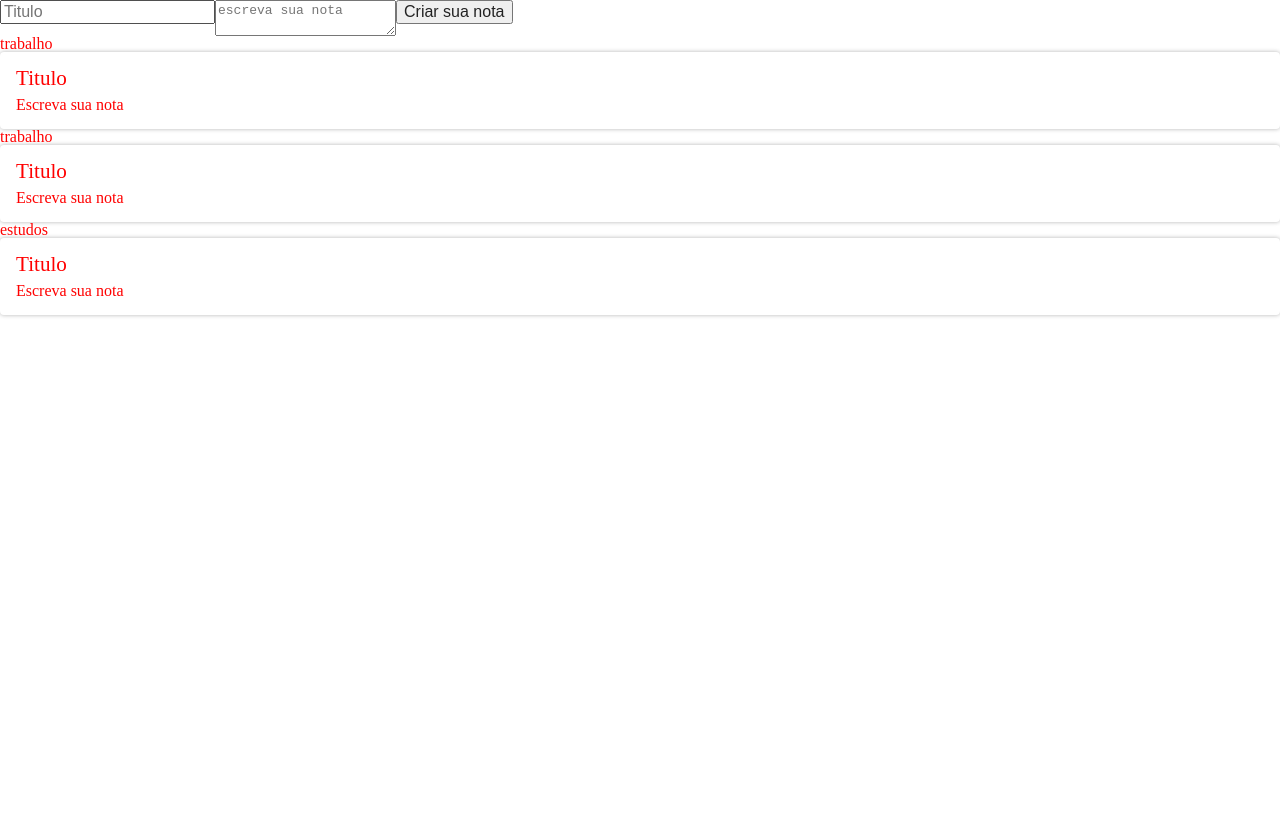
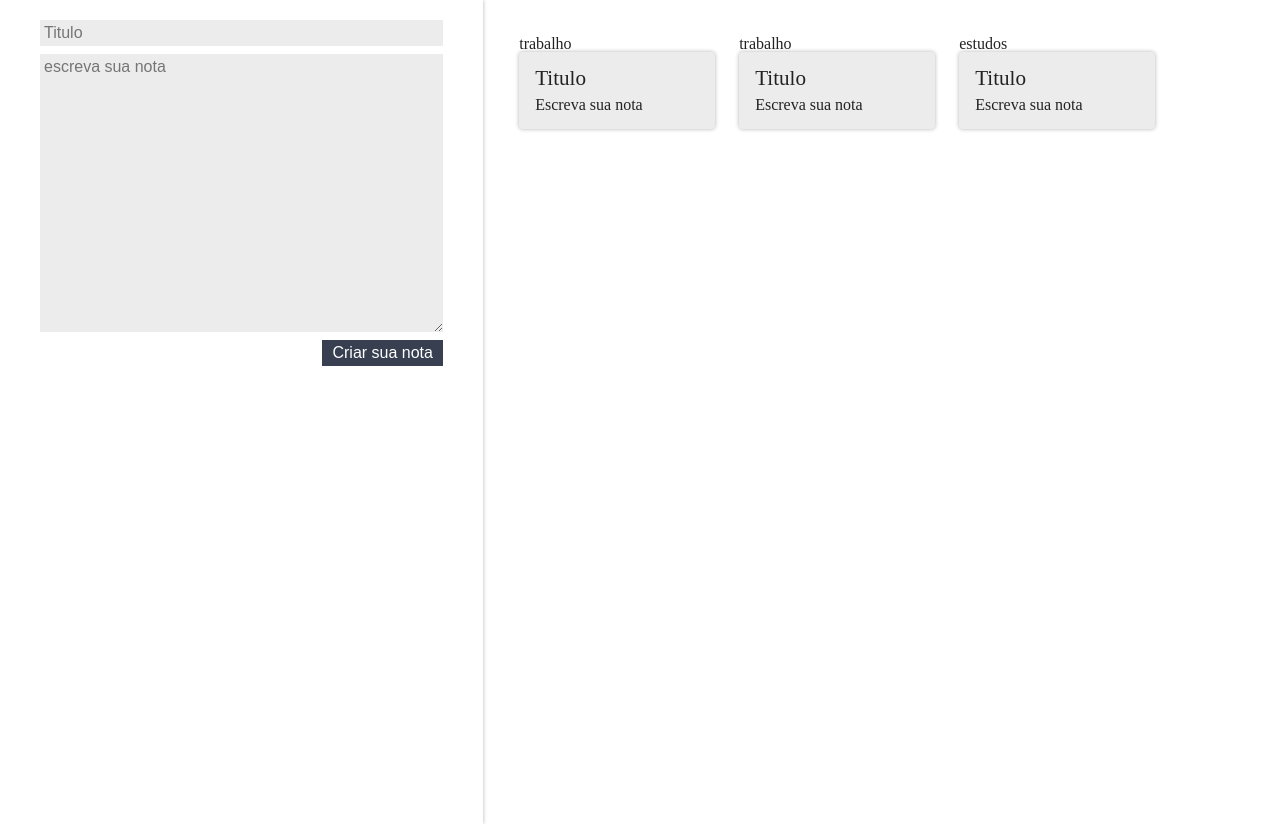
Before and after one commit to LucasMeyble/alura, a React (Create React App) app in the folder entendendo_react/ceep/: page / in a window 1280 px wide. Before the commit the page ends 800 px from the top, so only its background shows below. Built offline with nearby package versions, Linux system fonts and the light colour scheme.

Commit message:
colocando css nas paginas

```diff
--- a/entendendo_react/ceep/src/App.js
+++ b/entendendo_react/ceep/src/App.js
@@ -1,14 +1,16 @@
 import React, { Component } from 'react';
 import ListaDeNotas from './components/ListaDeNotas/ListaDeNotas';
-import FormularioCadastro from './components/FormularioCadastro';
+import FormularioCadastro from './components/FormularioCadastro/FormularioCadastro';
+import './assets/App.css';
+import './assets/index.css';
 
 class App extends Component{
   render(){
     return (
-      <>
+      <section className='conteudo'>
         <FormularioCadastro />
         <ListaDeNotas />
-      </>
+      </section>
     );
   }
 }
--- /dev/null
+++ b/entendendo_react/ceep/src/assets/App.css
@@ -0,0 +1,11 @@
+.conteudo {
+    display: flex;
+}
+
+:root {
+    --primaria: #58a4b0;
+    --secundaria: #373f51;
+    --secundaria-ativa: #cccccc;
+    --fundo: #ffffff;
+    --fundo-detalhes: #ececec;
+}
--- a/entendendo_react/ceep/src/components/FormularioCadastro.jsx
+++ /dev/null
@@ -1,16 +0,0 @@
-import React, { Component } from 'react';
-
-class FormularioCadastro extends Component{
-    render(){
-        return(
-            <form>
-                <input type="text" placeholder="Titulo" />
-                <textArea placeholder="escreva sua nota" />
-
-                <button>Criar sua nota</button>
-            </form>
-        );
-    }
-}
-
-export default FormularioCadastro;
--- /dev/null
+++ b/entendendo_react/ceep/src/components/FormularioCadastro/FormularioCadastro.jsx
@@ -0,0 +1,26 @@
+import React, { Component } from 'react';
+import './style.css'
+class FormularioCadastro extends Component{
+    render(){
+        return(
+            <form className='form-cadastro'>
+                <input
+                    className='form-cadastro_input'
+                    type="text"
+                    placeholder="Titulo"
+                />
+                <textArea
+                    rows={15}
+                    className='form-cadastro_input'
+                    placeholder="escreva sua nota"
+                />
+
+                <button className='form-cadastro_input form-cadastro_submit'>
+                    Criar sua nota
+                </button>
+            </form>
+        );
+    }
+}
+
+export default FormularioCadastro;
--- /dev/null
+++ b/entendendo_react/ceep/src/components/FormularioCadastro/style.css
@@ -0,0 +1,29 @@
+.form-cadastro {
+    flex-grow: 2;
+    box-shadow: 0 0 4px rgba(0, 0, 0, 0.3);
+    z-index: 1;
+    min-height: 100vh;
+    display: flex;
+    flex-direction: column;
+    padding: 12px 40px;
+}
+.form-cadastro_input {
+    margin-top: 8px;
+    padding: 4px;
+    border: none;
+    background-color: var(--fundo-detalhes);
+    font-family: Arial, Helvetica, sans-serif;
+    font-weight: 100;
+}
+
+.form-cadastro_submit {
+    align-self: flex-end;
+    width: 30%;
+    background-color: var(--secundaria);
+    color: white;
+    font-weight: 400;
+}
+
+.form-cadastro_submit:active {
+    background-color: var(--secundaria-ativa);
+}
--- a/entendendo_react/ceep/src/components/ListaDeNotas/ListaDeNotas.jsx
+++ b/entendendo_react/ceep/src/components/ListaDeNotas/ListaDeNotas.jsx
@@ -6,7 +6,7 @@ class ListaDeNotas extends Component{
 
     render(){
         return(
-            <ul className='lista_notas'>
+            <ul className='lista-notas'>
                 {/* eu crio um array e mando os itens por categorias */}
                 { Array.of('trabalho', 'trabalho','estudos').map((categorias, key) => {
                     return (
@@ -19,7 +19,6 @@ class ListaDeNotas extends Component{
             </ul>
         );
     };
-
 }
 
 export default ListaDeNotas;
--- a/entendendo_react/ceep/src/components/ListaDeNotas/style.css
+++ b/entendendo_react/ceep/src/components/ListaDeNotas/style.css
@@ -1,3 +1,15 @@
-.lista-notas_item{
-    color: red;
+.lista-notas {
+    background-color: var(--fundo);
+    flex-grow: 3;
+    display: grid;
+    grid-template-columns: auto auto auto auto auto;
+    list-style-type: none;
+    padding-left: 24px;
+    padding-top: 24px;
 }
+.lista-notas_item {
+    margin: 12px;
+    max-width: 240px;
+    max-height: 400px;
+    display: inline;
+}
--- a/entendendo_react/ceep/src/index.js
+++ b/entendendo_react/ceep/src/index.js
@@ -1,6 +1,5 @@
 import React from 'react';
 import ReactDOM from 'react-dom';
-import './index.css';
 import App from './App';
 
 
```
Also changed, not shown: entendendo_react/ceep/src/assets/index.css (renamed from entendendo_react/ceep/src/index.css).
